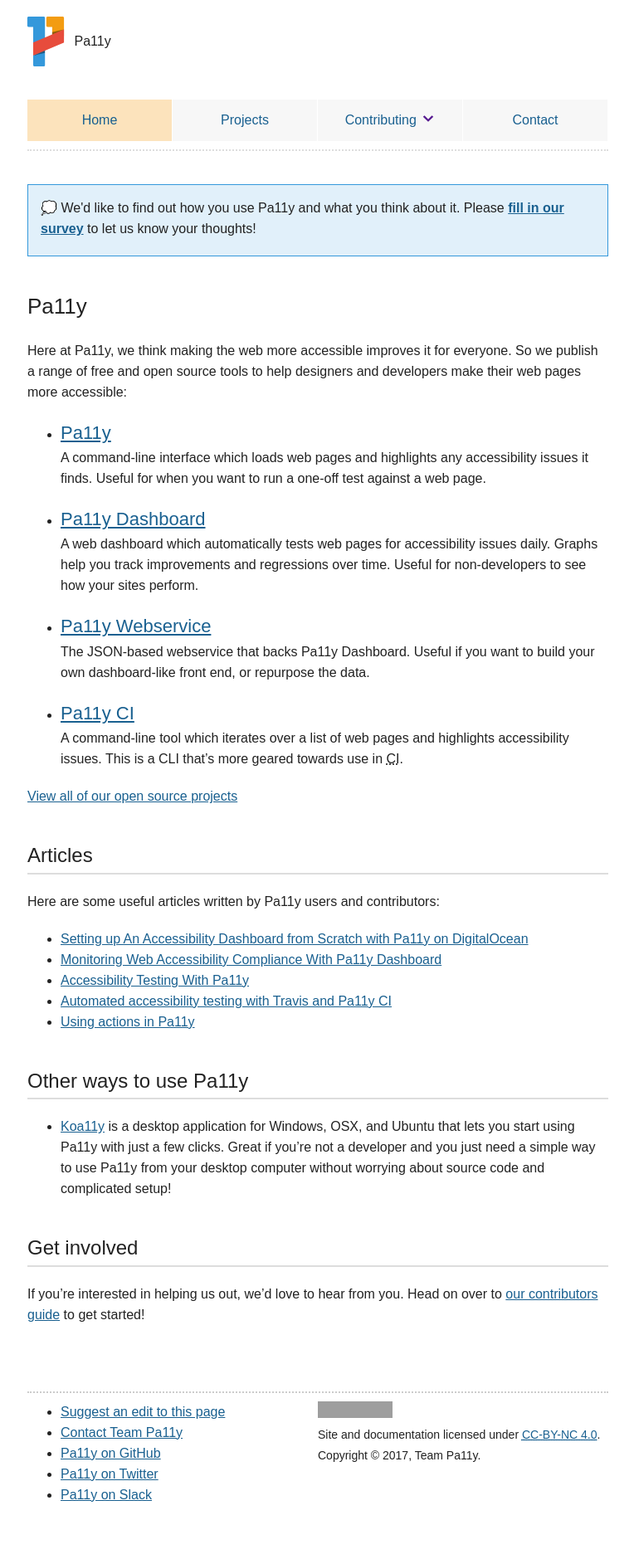
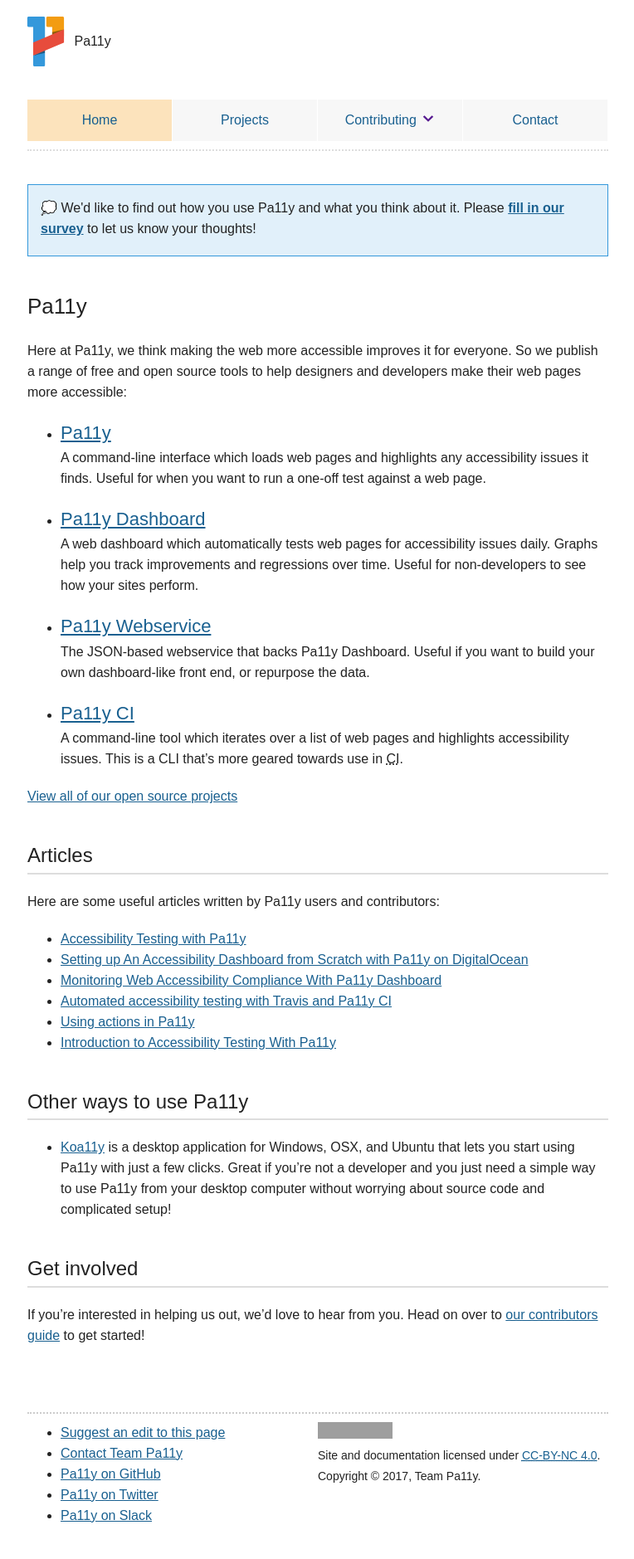
Before and after one commit to pa11y/pa11y.github.io, a Jekyll site: the page built from pages/home.md, in a window 1280 px wide. Shown: the whole page at 83% size, without its empty margins (257-1021 px from the left). Built offline with Jekyll 4.4.1, drawn with Linux system fonts in a browser that asks for light colours; before the commit the page ends 1854 px from its top, so only the background shows below that; grey boxes are pictures that could not be loaded.

Commit message:
reorder links and add bitsofcode post (#69)
reorder links and add bitsofcode post

```diff
--- a/pages/home.md
+++ b/pages/home.md
@@ -28,11 +28,12 @@ Here at Pa11y, we think making the web more accessible improves it for everyone.
 
 Here are some useful articles written by Pa11y users and contributors:
 
+  - [Accessibility Testing with Pa11y](https://bitsofco.de/pa11y/)
   - [Setting up An Accessibility Dashboard from Scratch with Pa11y on DigitalOcean](https://una.im/pa11y-dash/)
   - [Monitoring Web Accessibility Compliance With Pa11y Dashboard](https://www.lullabot.com/articles/monitoring-web-accessibility-compliance-with-pa11y-dashboard)
-  - [Accessibility Testing With Pa11y](http://cruft.io/posts/accessibility-testing-with-pa11y/)
   - [Automated accessibility testing with Travis and Pa11y CI](http://cruft.io/posts/automated-accessibility-testing-node-travis-ci-pa11y/)
   - [Using actions in Pa11y](http://hollsk.co.uk/posts/view/using-actions-in-pa11y)
+  - [Introduction to Accessibility Testing With Pa11y](http://cruft.io/posts/accessibility-testing-with-pa11y/)
 
 
 ## Other ways to use Pa11y
```
